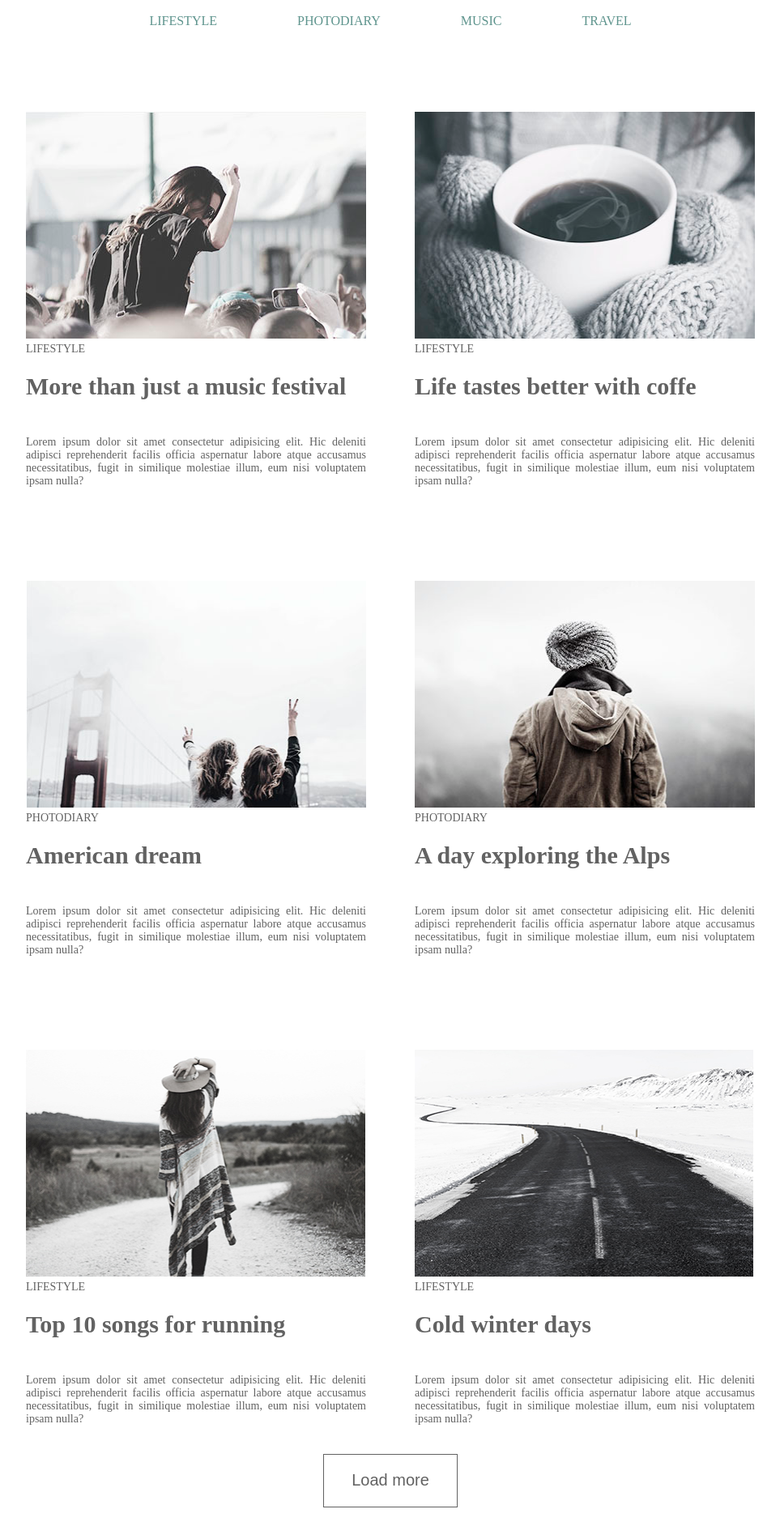
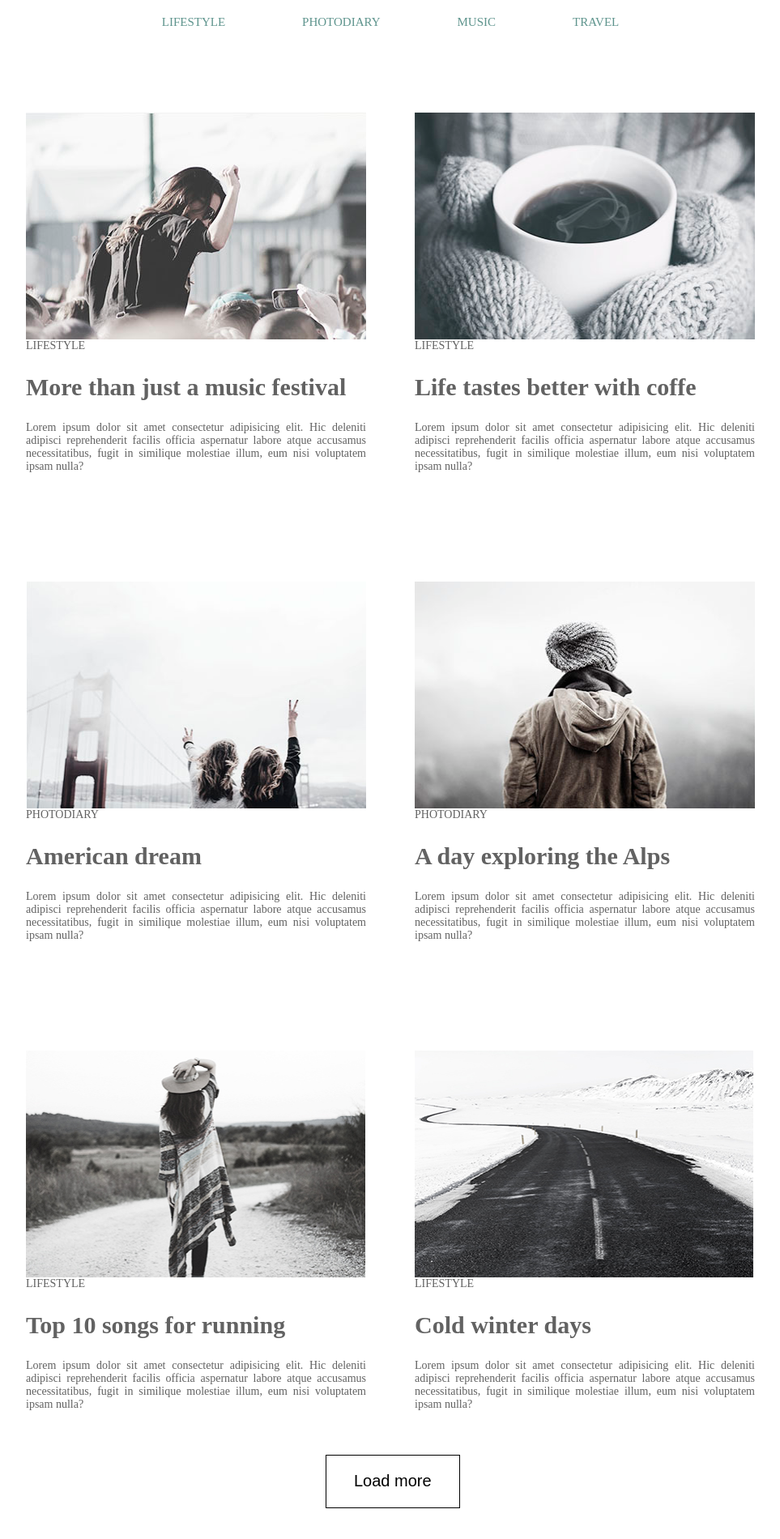
Before and after one commit to Holovchyk999/goit_courses, a plain HTML site: page hw3/index.html in a window 1280 px wide. Shown: the part 60-1960 px from the top of the page at 81% size, without its empty margins (158-1121 px from the left). Drawn offline with Linux system fonts and the light colour scheme.

Commit message:
initial commit

```diff
--- a/hw3/css/hw_3.css
+++ b/hw3/css/hw_3.css
@@ -18,13 +18,20 @@
 .store-nav {
     padding: 77px 0 103px 0;
 }
+
 .hr {
     display: inline-block;
+    vertical-align: middle;
     width: 900px;
     margin:0;
     padding: 0;
+    font-size: 0px;
     list-style: none;
     text-align: center;
+}
+
+.a {
+   font-size: 15px;
 }
 
 .hr li {
@@ -81,8 +88,6 @@
     margin: 0;
     font-size: 14px;
     text-align: justify;
-    font-style: color #626262;
-    transform: translateY(30%);
 }
 
 .context .single {
@@ -96,21 +101,20 @@
 }
 
 .button {
-    font-weight: lighter;
-    color: #626262;
     display: inline-block;
     padding:21px 34px 22px 34px;
+    margin-bottom: 70px;
     font-size: 20px;
     line-height: 21px;
     cursor: pointer;
     border: 1px;
-    border-color: #626262;
+    border-color: black;
     border-style: solid;
     border-width: 1px;
     background-color: #fff;
-    margin-bottom: 20px;
+}
 
+.button {
+ position: relative;
+ left: 370px;
 }
- .button:hover {
-color: #25b4f5;
-}
--- a/hw3/index.html
+++ b/hw3/index.html
@@ -12,10 +12,10 @@
     <header class="page-header container">
         <nav class="store-nav">
             <ul class="hr">
-                <li><a href="#">LIFESTYLE</a> </li>
-                <li><a href="#">PHOTODIARY</a></li>
-                <li><a href="#">MUSIC</a></li>
-                <li><a href="#">TRAVEL</a></li>
+                <li><a class="a" href="#">LIFESTYLE</a> </li>
+                <li><a class="a" href="#">PHOTODIARY</a class="a"></li>
+                <li><a class="a" href="#">MUSIC</a></li>
+                <li><a class="a" href="#">TRAVEL</a></li>
             </ul>
         </nav>
     </header>
@@ -58,10 +58,8 @@
                     <h2>Cold winter days</h2>
                     <p>Lorem ipsum dolor sit amet consectetur adipisicing elit. Hic deleniti adipisci reprehenderit facilis officia aspernatur labore atque accusamus necessitatibus, fugit in similique molestiae illum, eum nisi voluptatem ipsam nulla?</p>
                 </article>
-                <footer class="page-footer container">
                 <button class="button">Load more</button>
-                </footer>
-        </section>
+                </section>
     </main>
 </body>
 </html>
```
